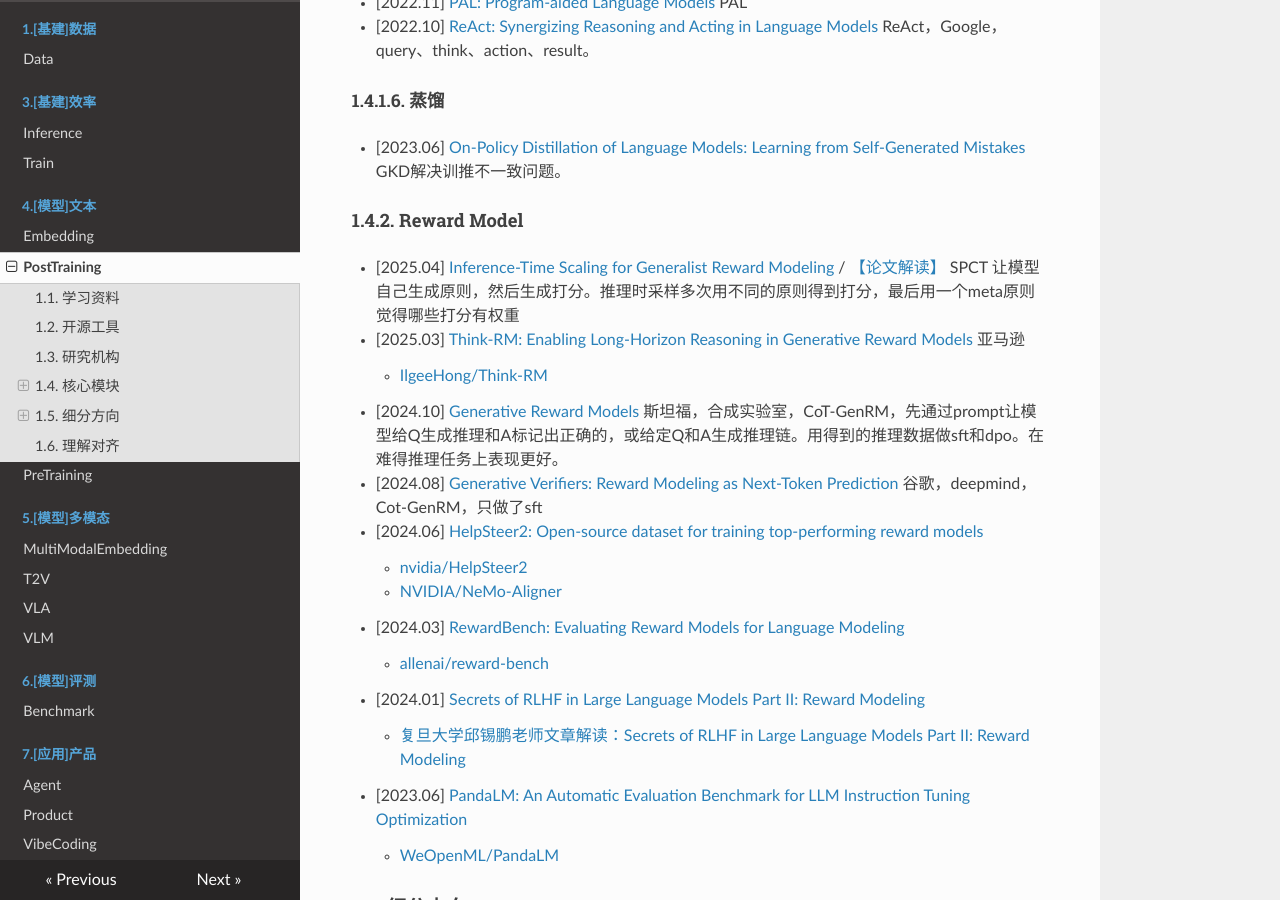
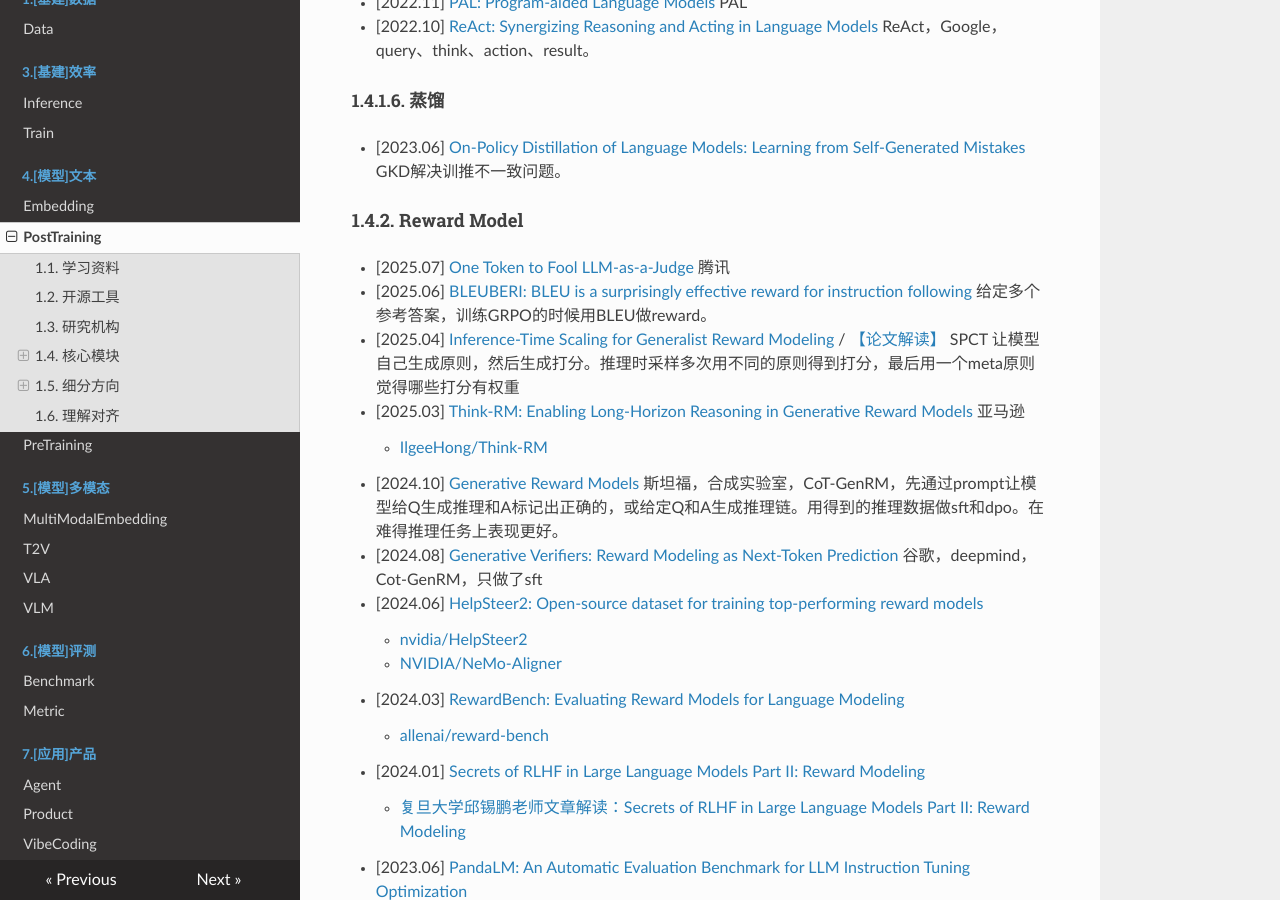
Before and after one commit to zyxdtk/LLM-Note, an MkDocs documentation site: the page built from docs/4.[模型]文本/PostTraining.md, in a window 1280 px wide and 900 px high, scrolled down 3095 px. Built offline with MkDocs 1.6.1, drawn with Linux system fonts in a browser that asks for light colours; nearby versions of some CDN libraries.

Commit message:
add paper

```diff
--- a/docs/4.[模型]文本/PostTraining.md
+++ b/docs/4.[模型]文本/PostTraining.md
@@ -105,6 +105,8 @@
 
 ### 1.4.2. Reward Model
 
+- [2025.07] [One Token to Fool LLM-as-a-Judge](https://arxiv.org/abs/2507.08794) 腾讯
+- [2025.06] [BLEUBERI: BLEU is a surprisingly effective reward for instruction following](https://arxiv.org/abs/2505.11080) 给定多个参考答案，训练GRPO的时候用BLEU做reward。
 - [2025.04] [Inference-Time Scaling for Generalist Reward Modeling](https://arxiv.org/abs/2504.02495) / [【论文解读】](https://zhuanlan.zhihu.com/p/1892290985284855414)  SPCT 让模型自己生成原则，然后生成打分。推理时采样多次用不同的原则得到打分，最后用一个meta原则觉得哪些打分有权重
 - [2025.03] [Think-RM: Enabling Long-Horizon Reasoning in Generative Reward Models](https://arxiv.org/abs/2505.16265) 亚马逊
     - [IlgeeHong/Think-RM](https://github.com/IlgeeHong/Think-RM)
```
Also changed, not shown: docs/6.[模型]评测/Benchmark.md (+1 -0 lines), docs/6.[模型]评测/Metric.md (added, +11 -0 lines).
